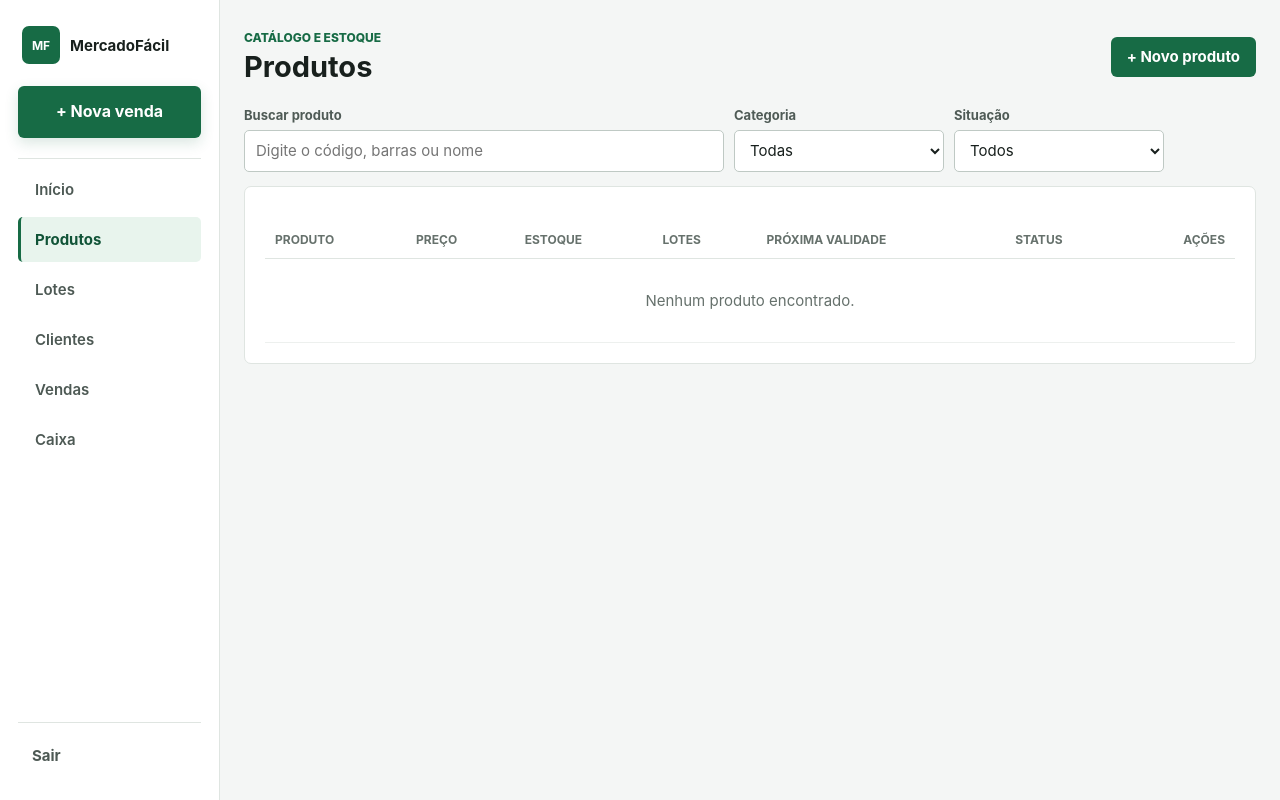
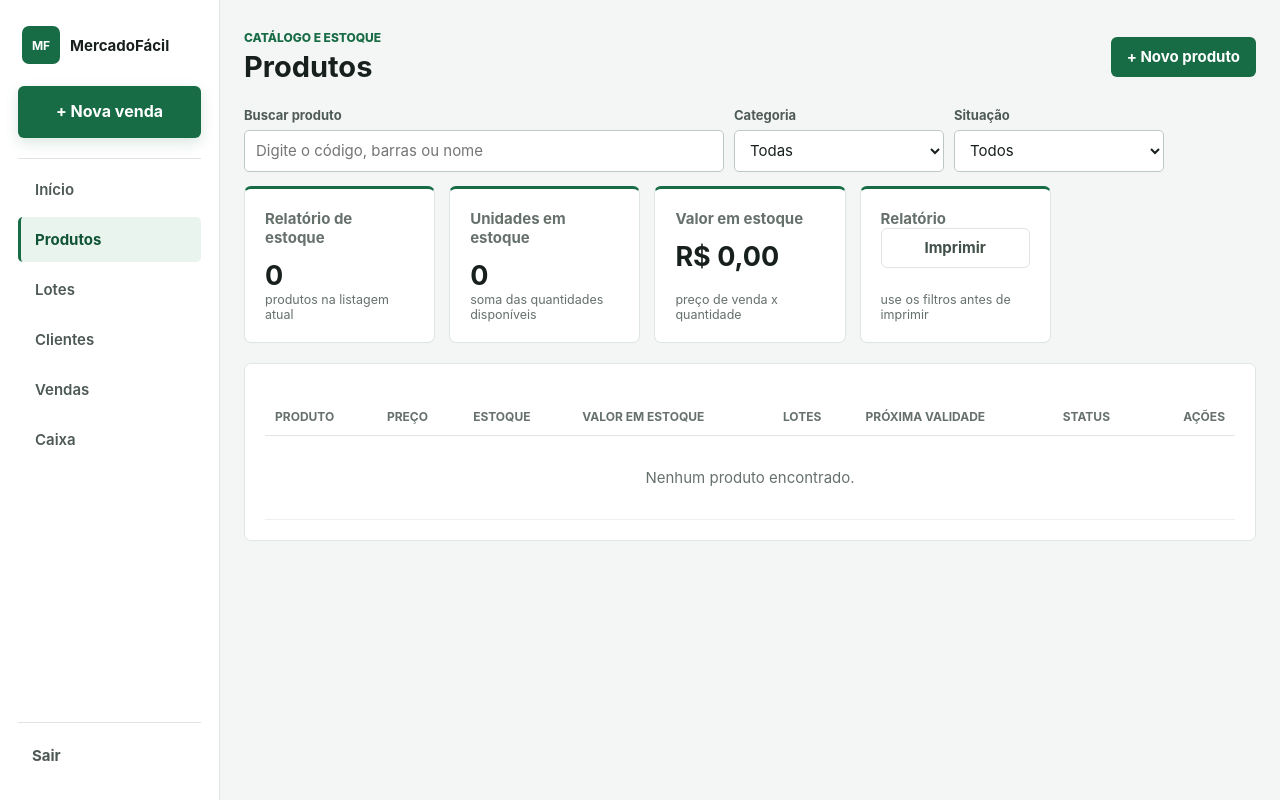
Before and after one commit to joaobatista2025/MercadoFacilWeb, a Flask app: page /produtos in a window 1280 px wide. Run offline with Flask 3, Linux system fonts and the light colour scheme; the visitor is signed in with stand-in values (Sample User, id 1); data that the repository does not hold is empty.

Commit message:
Adiciona relatorio de valor em estoque

```diff
--- a/app.py
+++ b/app.py
@@ -390,6 +390,13 @@ def dashboard():
         total_produtos = cursor.fetchone()["total"]
         cursor.execute(
             """
+            SELECT COALESCE(SUM(quantidade_estoque * preco), 0) AS valor_total
+            FROM produtos
+            """
+        )
+        valor_estoque = cursor.fetchone()["valor_total"]
+        cursor.execute(
+            """
             SELECT
                 v.id_venda,
                 v.data_venda,
@@ -439,6 +446,7 @@ def dashboard():
         resumo=resumo,
         baixo_estoque=baixo_estoque,
         total_produtos=total_produtos,
+        valor_estoque=valor_estoque,
         vendas_recentes=vendas_recentes,
         alertas=alertas,
         validade_alertas=validade_alertas,
@@ -497,7 +505,8 @@ def produtos():
                 SELECT COUNT(*)
                 FROM lotes l3
                 WHERE l3.id_produto = p.id_produto AND l3.quantidade > 0
-            ) AS total_lotes
+            ) AS total_lotes,
+            (p.quantidade_estoque * p.preco) AS valor_estoque
         FROM produtos p
     """
     if condicoes:
@@ -507,11 +516,17 @@ def produtos():
     with banco() as (_, cursor):
         cursor.execute(consulta, tuple(parametros))
         lista = cursor.fetchall()
+        estoque_resumo = {
+            "produtos": len(lista),
+            "unidades": sum((item["quantidade_estoque"] or 0) for item in lista),
+            "valor_total": sum((item["valor_estoque"] or 0) for item in lista),
+        }
         cursor.execute("SELECT DISTINCT categoria FROM produtos ORDER BY categoria")
         categorias = [linha["categoria"] for linha in cursor.fetchall()]
     return render_template(
         "produtos.html",
         produtos=lista,
+        estoque_resumo=estoque_resumo,
         busca=busca,
         categoria=categoria,
         categorias=categorias,
--- a/templates/dashboard.html
+++ b/templates/dashboard.html
@@ -24,6 +24,11 @@
         <span>Produtos cadastrados</span>
         <strong>{{ total_produtos }}</strong>
         <small>itens no catálogo</small>
+    </article>
+    <article class="metric">
+        <span>Valor em estoque</span>
+        <strong>{{ valor_estoque|brl }}</strong>
+        <small>preço de venda x quantidade</small>
     </article>
     <article class="metric {{ 'warning' if baixo_estoque else '' }}">
         <span>Estoque baixo</span>
--- a/templates/produtos.html
+++ b/templates/produtos.html
@@ -32,11 +32,34 @@
     {% if busca or categoria or situacao %}<a class="button ghost" href="{{ url_for('produtos') }}">Limpar</a>{% endif %}
 </form>
 
+<section class="metrics" aria-label="Resumo do estoque">
+    <article class="metric">
+        <span>Relatório de estoque</span>
+        <strong>{{ estoque_resumo.produtos }}</strong>
+        <small>produtos na listagem atual</small>
+    </article>
+    <article class="metric">
+        <span>Unidades em estoque</span>
+        <strong>{{ estoque_resumo.unidades }}</strong>
+        <small>soma das quantidades disponíveis</small>
+    </article>
+    <article class="metric">
+        <span>Valor em estoque</span>
+        <strong>{{ estoque_resumo.valor_total|brl }}</strong>
+        <small>preço de venda x quantidade</small>
+    </article>
+    <article class="metric action-metric">
+        <span>Relatório</span>
+        <button class="button ghost" type="button" onclick="window.print()">Imprimir</button>
+        <small>use os filtros antes de imprimir</small>
+    </article>
+</section>
+
 <section class="panel">
     <div class="table-wrap">
         <table id="products-table">
             <thead>
-                <tr><th>Produto</th><th>Preço</th><th>Estoque</th><th>Lotes</th><th>Próxima validade</th><th>Status</th><th class="actions">Ações</th></tr>
+                <tr><th>Produto</th><th>Preço</th><th>Estoque</th><th>Valor em estoque</th><th>Lotes</th><th>Próxima validade</th><th>Status</th><th class="actions">Ações</th></tr>
             </thead>
             <tbody>
             {% for produto in produtos %}
@@ -51,6 +74,7 @@
                     </td>
                     <td>{{ produto.preco|brl }}</td>
                     <td>{{ produto.quantidade_estoque }}</td>
+                    <td>{{ produto.valor_estoque|brl }}</td>
                     <td>{{ produto.total_lotes }}</td>
                     <td>
                         {% if not produto.proxima_validade %}
@@ -79,9 +103,9 @@
                     </td>
                 </tr>
             {% else %}
-                <tr><td colspan="7" class="empty-cell">Nenhum produto encontrado.</td></tr>
+                <tr><td colspan="8" class="empty-cell">Nenhum produto encontrado.</td></tr>
             {% endfor %}
-                <tr id="products-empty-live" hidden><td colspan="7" class="empty-cell">Nenhum produto corresponde à pesquisa.</td></tr>
+                <tr id="products-empty-live" hidden><td colspan="8" class="empty-cell">Nenhum produto corresponde à pesquisa.</td></tr>
             </tbody>
         </table>
     </div>
```
